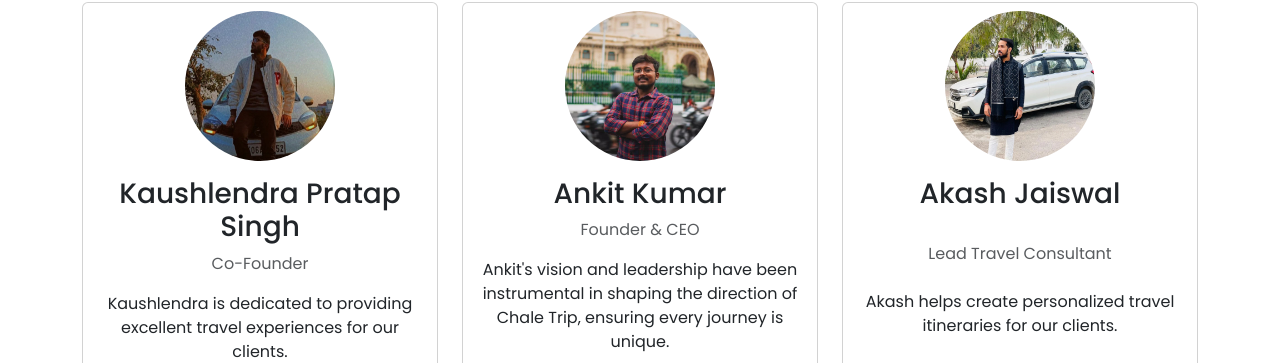
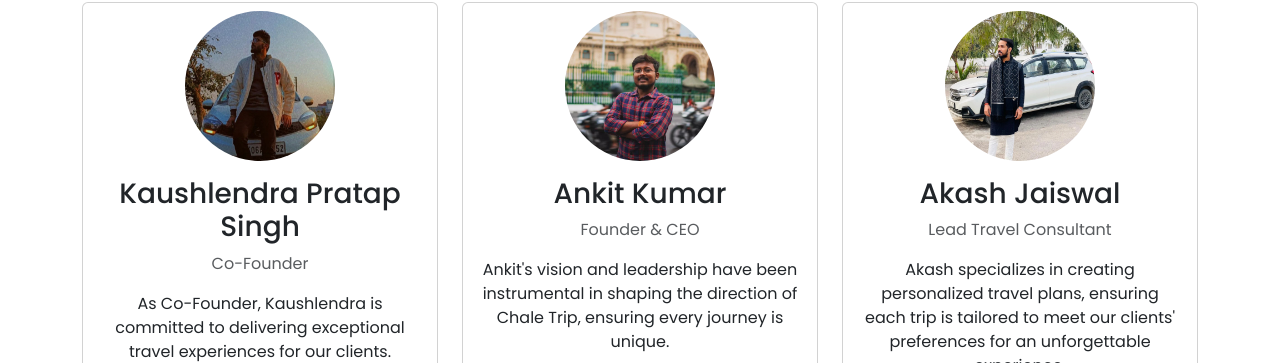
Before and after one commit to raunakdeveloper/Chale-Trip, a plain HTML site: page about.html in a window 1280 px wide. Shown: the part 437-800 px from the top of the page. Drawn offline with nearby package versions, Linux system fonts and the light colour scheme.

Commit message:
Add files via upload

```diff
--- a/about.html
+++ b/about.html
@@ -106,7 +106,7 @@
                     <div class="card-body d-flex flex-column">
                         <h3 class="card-title">Kaushlendra Pratap Singh</h3>
                         <p class="card-text text-muted">Co-Founder</p>
-                        <p>Kaushlendra is dedicated to providing excellent travel experiences for our clients.</p>
+                        <p>As Co-Founder, Kaushlendra is committed to delivering exceptional travel experiences for our clients.</p>
                     </div>
                 </div>
             </div>
@@ -118,8 +118,8 @@
                     </div>
                     <div class="card-body d-flex flex-column">
                         <h3 class="card-title">Akash Jaiswal</h3>
-                        <p class="card-text text-muted my-4">Lead Travel Consultant</p>
-                        <p>Akash helps create personalized travel itineraries for our clients.</p>
+                        <p class="card-text text-muted">Lead Travel Consultant</p>
+                        <p>Akash specializes in creating personalized travel plans, ensuring each trip is tailored to meet our clients' preferences for an unforgettable experience.</p>
                     </div>
                 </div>
             </div>
```
